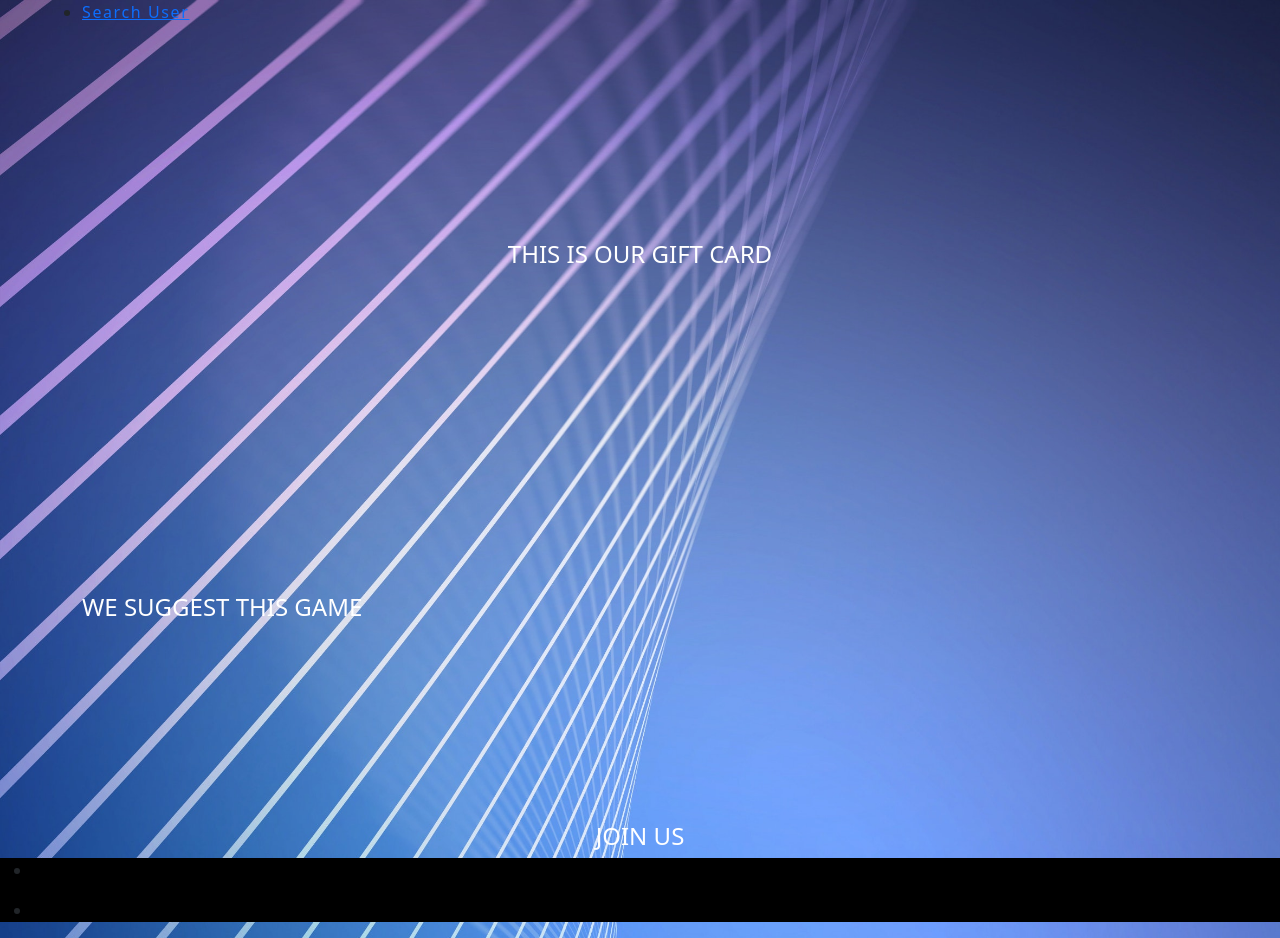
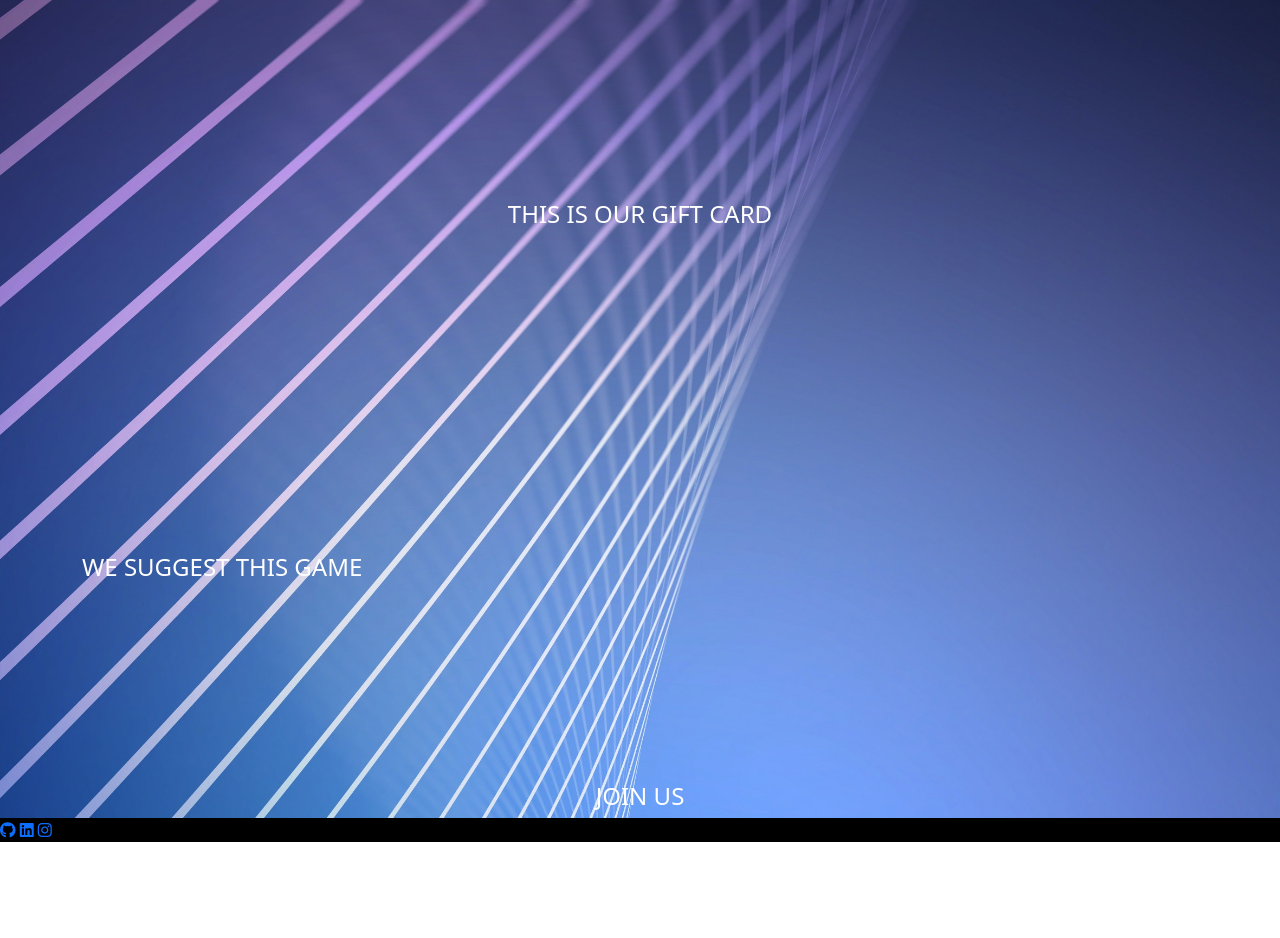
Before and after one commit to adix365/GameDB, a plain HTML site: page index.html in a window 1280 px wide. After the commit the page ends 842 px from the top, so only its background shows below. Drawn offline with nearby package versions, Linux system fonts and the light colour scheme; no server answers; files whose address does not match are found by name.

Commit message:
Update index.html

```diff
--- a/index.html
+++ b/index.html
@@ -8,22 +8,12 @@
 
 
 <link rel="stylesheet" href="css/style.css">
-<!-- CSS only -->
+
 <link href="https://cdn.jsdelivr.net/npm/bootstrap@5.2.0/dist/css/bootstrap.min.css" rel="stylesheet" integrity="sha384-gH2yIJqKdNHPEq0n4Mqa/HGKIhSkIHeL5AyhkYV8i59U5AR6csBvApHHNl/vI1Bx" crossorigin="anonymous">
+
 </head>
 <body>
-    <header>
-      <div class="container">
-        <div class="row">
-            <ul>
-                <div class="col-md-12">
-                    <li><a href="SearchPeople.html">Search User</a></li>
 
-                </div>
-            </ul>
-        </div>
-      </div>
-    </header>
 
 
 <div class="col-md-12">
@@ -48,7 +38,7 @@
         </div>
     </div>
 </div>
-<div class="container">
+<div class="container FG">
 <h4>We suggest this Game</h4>
   <div id="FG"></div>
 
@@ -58,13 +48,23 @@
     <h4>Join us</h4>
 </div>
 <footer>
-    <ul><li></li></ul>
-    <ul><li></li></ul>
+
+
+
+   <a href=""><i class="fa-brands fa-github"></i></a>
+
+
+  <a href=""><i class="fa-brands fa-linkedin"></i></a>
+
+
+<a href=""><i class="fa-brands fa-instagram"></i></a>
+
 </footer>
 
 
 <script src="js/index.js"></script>
-<!-- JavaScript Bundle with Popper -->
+
 <script src="https://cdn.jsdelivr.net/npm/bootstrap@5.2.0/dist/js/bootstrap.bundle.min.js" integrity="sha384-A3rJD856KowSb7dwlZdYEkO39Gagi7vIsF0jrRAoQmDKKtQBHUuLZ9AsSv4jD4Xa" crossorigin="anonymous"></script>
+<script src="https://kit.fontawesome.com/58b61f56d7.js" crossorigin="anonymous"></script>
 </body>
 </html>
```
